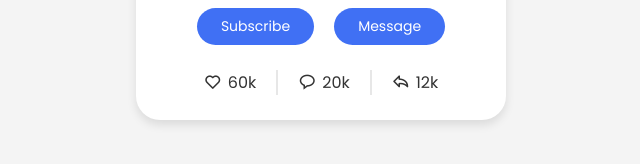
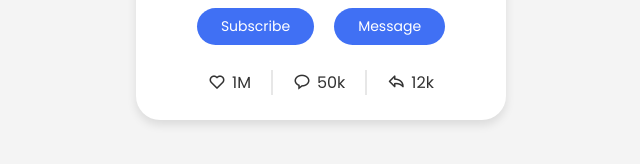
Before and after one commit to Mokshi076/UI_ProfileCard, a plain HTML site: page index.html in a window 1280 px wide. Shown: the part 494-658 px from the top of the page, 319-959 px from the left. Drawn offline with nearby package versions, Linux system fonts and the light colour scheme.

Commit message:
initial change

```diff
--- a/index.html
+++ b/index.html
@@ -39,11 +39,11 @@
       <div class="analytics">
         <div class="data">
           <i class="bx bx-heart"></i>
-          <span class="number">60k</span>
+          <span class="number">1M</span>
         </div>
         <div class="data">
           <i class="bx bx-message-rounded"></i>
-          <span class="number">20k</span>
+          <span class="number">50k</span>
         </div>
         <div class="data">
           <i class="bx bx-share"></i>
```
